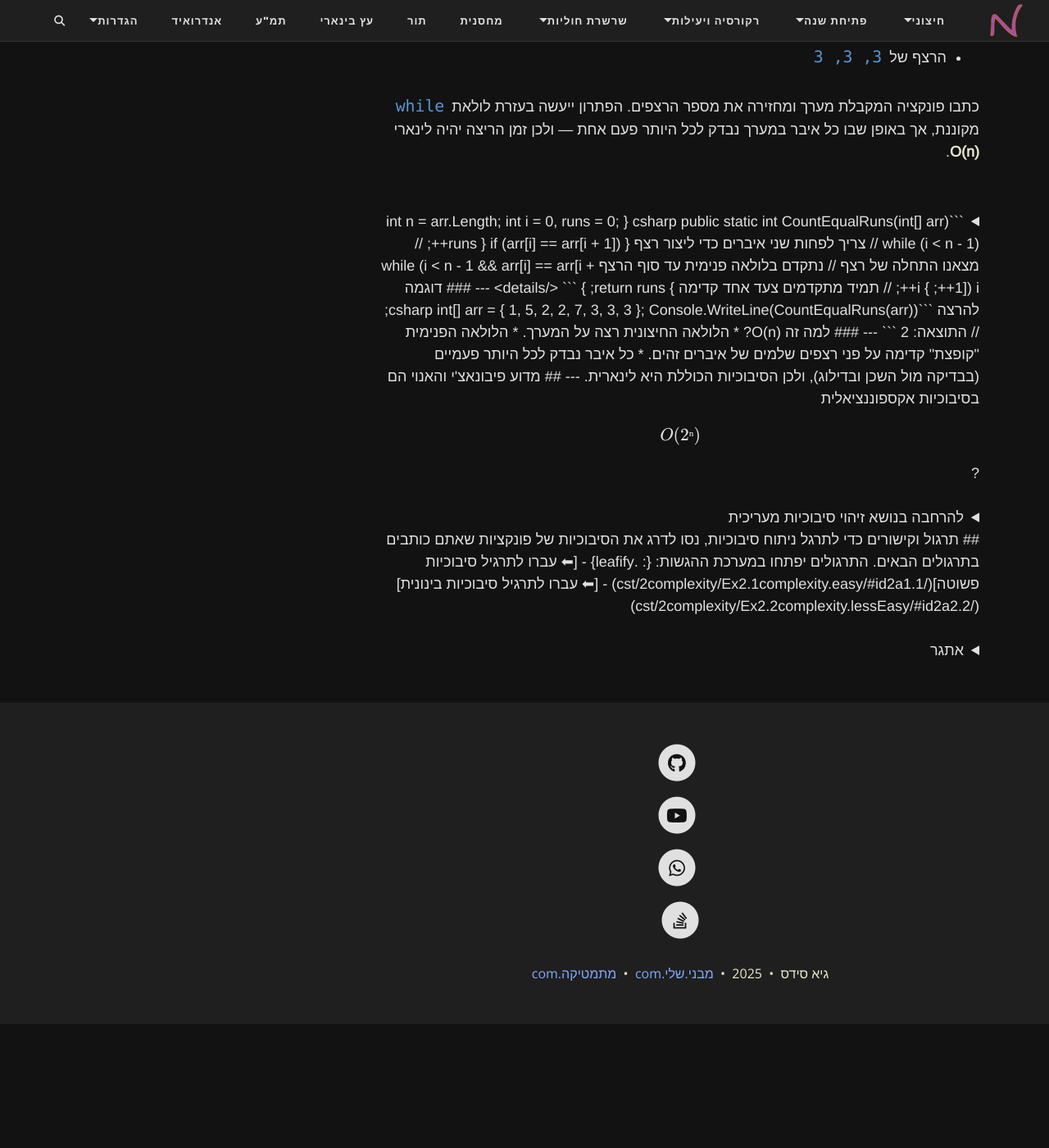
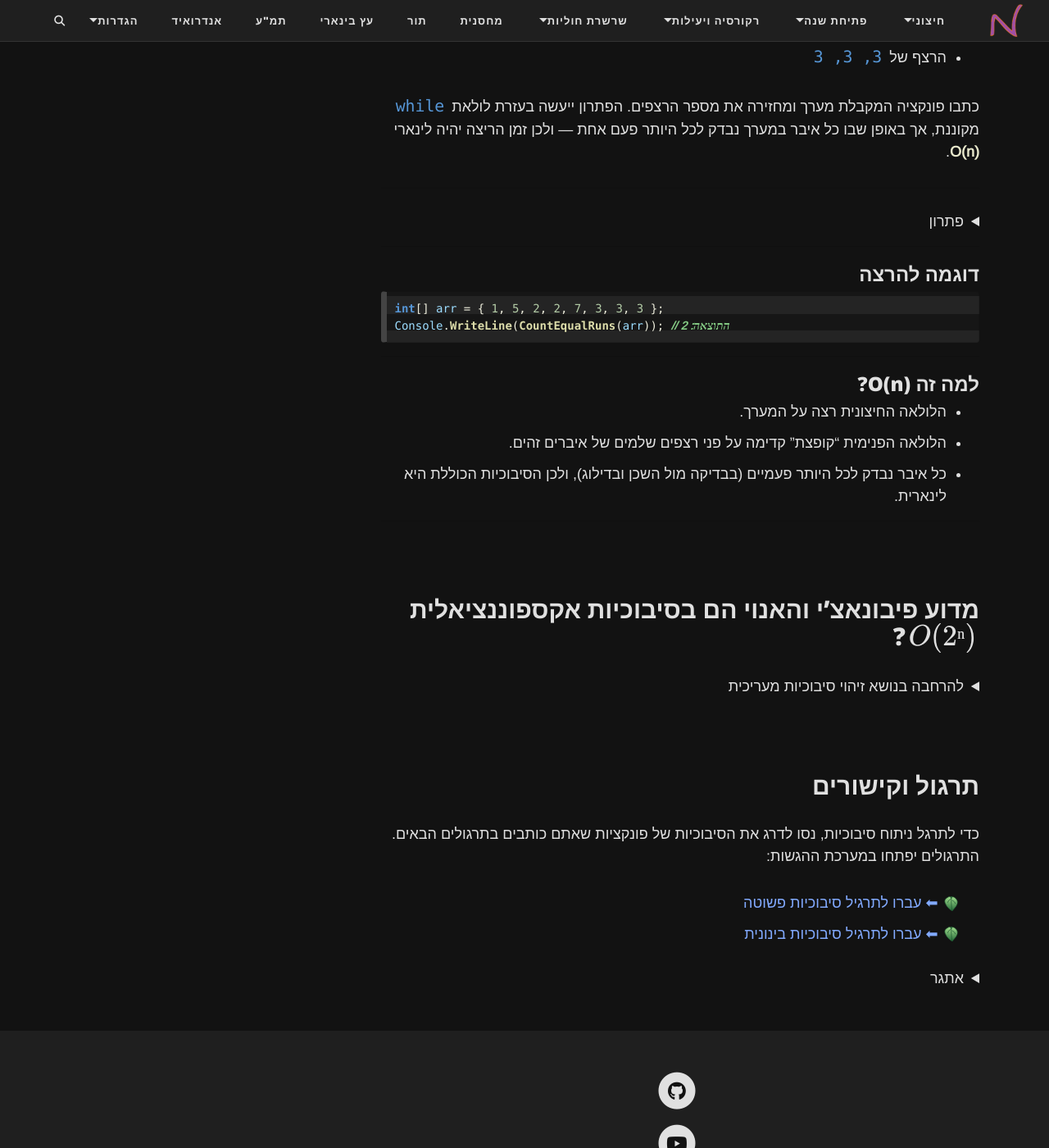
Before and after one commit to 3strategy/BeautifulMivney, a Jekyll site: the page built from mivney/1recursionAndComplexity/Chapter2.md, in a window 1280 px wide and 1400 px high, scrolled down 6777 px. Shown: the whole window at 82% size. Built offline with Jekyll 4.4.1, drawn with Linux system fonts in a browser that asks for light colours; formulas are drawn with MathJax 3; comment, search, counter and statistics services are not loaded; before the commit the page ends 8026 px from its top, so only the background shows below that.

Commit message:
תיקון באג details

````diff
--- a/mivney/1recursionAndComplexity/Chapter2.md
+++ b/mivney/1recursionAndComplexity/Chapter2.md
@@ -291,7 +291,7 @@ public static bool HasSubarrayWithSum2(int[] arr, int target)
 
 ---
 
-<details markdown="1"><summary>
+<details markdown="1"><summary>פתרון</summary>
 
 ```csharp
 public static int CountEqualRuns(int[] arr)
````
